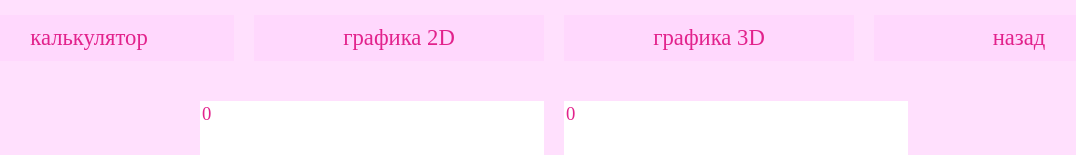
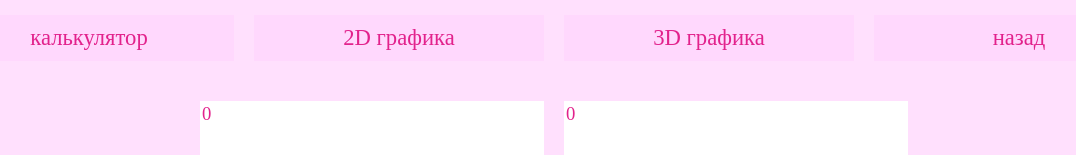
Before and after one commit to Soso4ekkk/voucher, a React (Create React App) app: page / in a window 1280 px wide. Shown: the top 155 px of the page, without its empty margins (86-1162 px from the left). Built offline with nearby package versions, Linux system fonts and the light colour scheme.

Commit message:
refactored title

```diff
--- a/src/components/ROUTES/Routes.js
+++ b/src/components/ROUTES/Routes.js
@@ -9,11 +9,11 @@ const ROUTES = {
     },
     GRAPH2D: {
         path: '/graph2D',
-        title: 'графика 2D'
+        title: '2D графика'
     },
     GRAPH3D: {
         path: '/graph3D',
-        title: 'графика 3D'
+        title: '3D графика'
     }
 }
 
```
